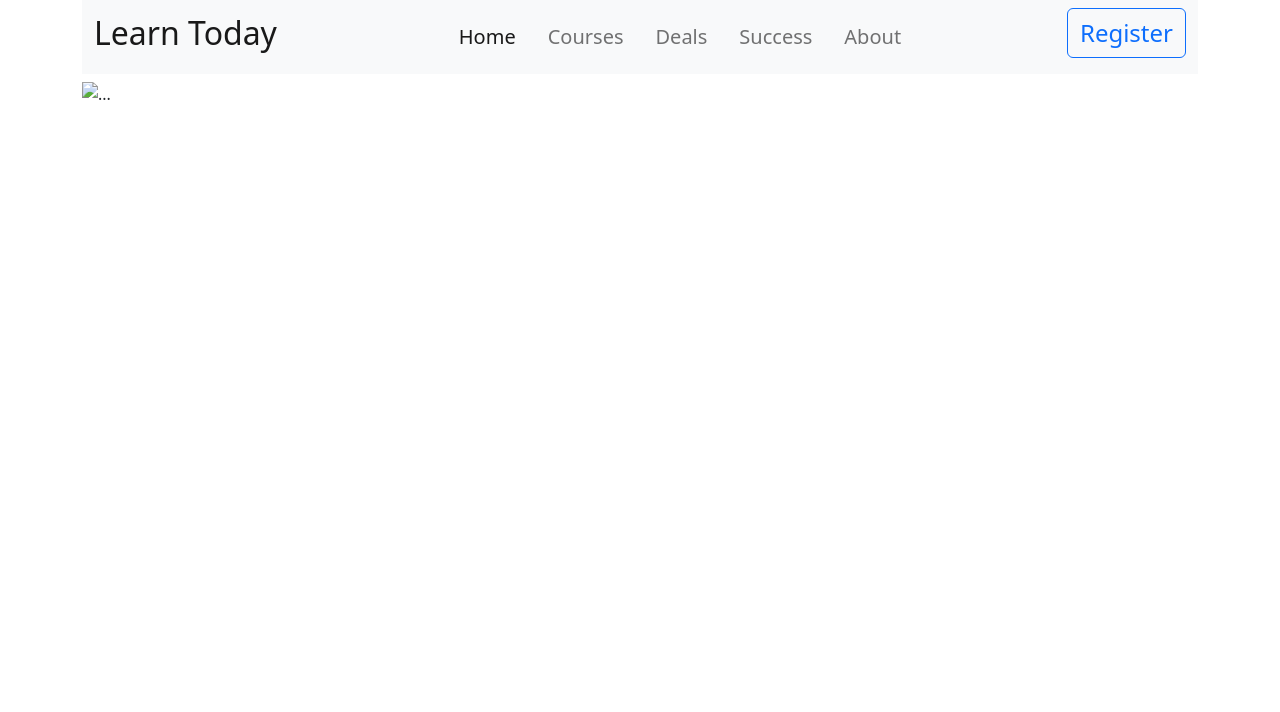
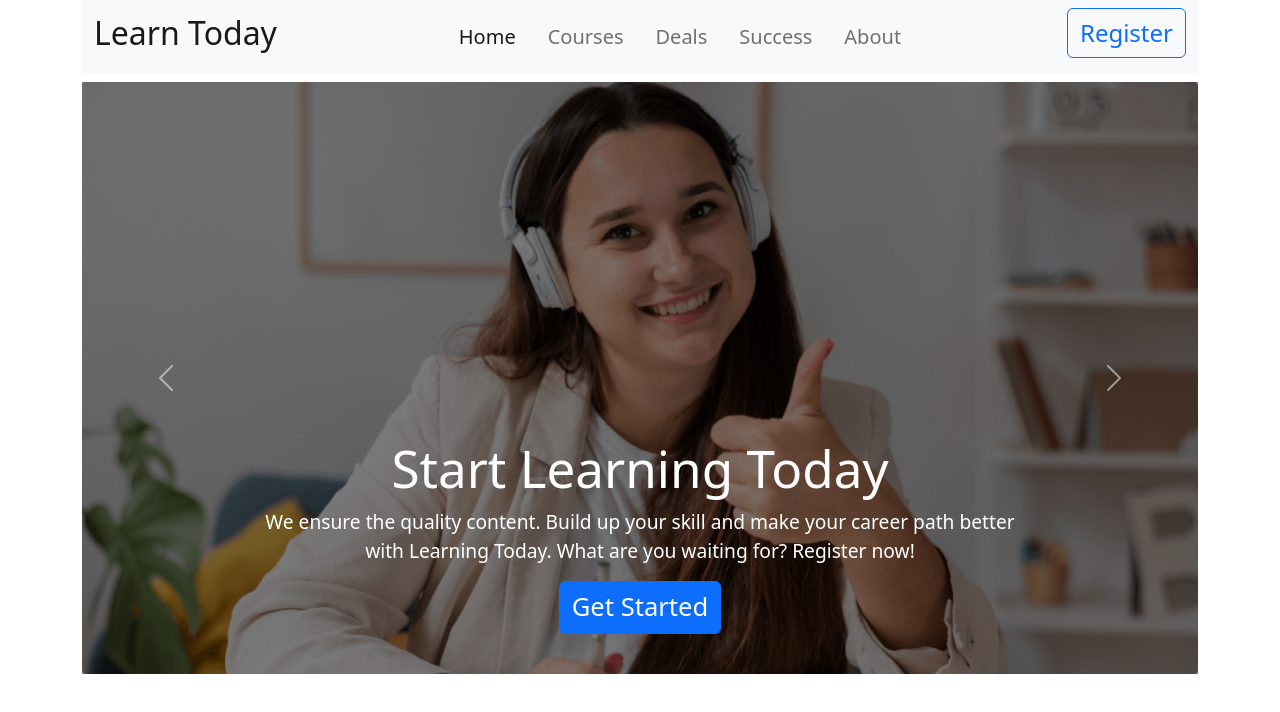
Before and after one commit to sadik2702/Learn-Today, a plain HTML site: page index.html in a window 1280 px wide. Drawn offline with nearby package versions, Linux system fonts and the light colour scheme.

Commit message:
top banner added

```diff
--- a/index.html
+++ b/index.html
@@ -9,6 +9,8 @@
       rel="stylesheet"
       href="https://cdn.jsdelivr.net/npm/bootstrap@5.2.0/dist/css/bootstrap.min.css"
     />
+    <!-- css link -->
+    <link rel="stylesheet" href="learn_today.css" />
     <title>Learn Today</title>
   </head>
   <body>
@@ -54,44 +56,94 @@
       </nav>
 
       <!-- top banner -->
-      <div id="carouselExampleCaptions" class="carousel slide" data-bs-ride="false">
-  <div class="carousel-indicators">
-    <button type="button" data-bs-target="#carouselExampleCaptions" data-bs-slide-to="0" class="active" aria-current="true" aria-label="Slide 1"></button>
-    <button type="button" data-bs-target="#carouselExampleCaptions" data-bs-slide-to="1" aria-label="Slide 2"></button>
-    <button type="button" data-bs-target="#carouselExampleCaptions" data-bs-slide-to="2" aria-label="Slide 3"></button>
-  </div>
+      <section>
+        <div
+          id="carouselExampleCaptions"
+          class="carousel slide"
+          data-bs-ride="false"
+        >
           <div class="carousel-inner">
             <div class="carousel-item active">
-      <img src="..." class="d-block w-100" alt="...">
-      <div class="carousel-caption d-none d-md-block">
-        <h5>First slide label</h5>
-        <p>Some representative placeholder content for the first slide.</p>
+              <div class="tint">
+                <img
+                  src="images/cover/cover-1.png"
+                  class="d-block w-100"
+                  alt="..."
+                />
+              </div>
+              <div class="carousel-caption">
+                <h1 style="font-size: 4vw">Start Learning Today</h1>
+                <p style="font-size: 1.5vw">
+                  We ensure the quality content. Build up your skill and make
+                  your career path better with Learning Today. What are you
+                  waiting for? Register now!
+                </p>
+                <button class="btn btn-primary" style="font-size: 2vw">
+                  Get Started
+                </button>
               </div>
             </div>
             <div class="carousel-item">
-      <img src="..." class="d-block w-100" alt="...">
-      <div class="carousel-caption d-none d-md-block">
-        <h5>Second slide label</h5>
-        <p>Some representative placeholder content for the second slide.</p>
+              <div class="tint">
+                <img
+                  src="images/cover/cover-3.jpg"
+                  class="d-block w-100"
+                  alt="..."
+                />
+              </div>
+              <div class="carousel-caption">
+                <h1 style="font-size: 4vw">Start Learning Today</h1>
+                <p style="font-size: 1.5vw">
+                  We ensure the quality content. Build up your skill and make
+                  your career path better with Learning Today. What are you
+                  waiting for? Register now.
+                </p>
+                <button class="btn btn-primary" style="font-size: 2vw">
+                  Get Started
+                </button>
               </div>
             </div>
             <div class="carousel-item">
-      <img src="..." class="d-block w-100" alt="...">
-      <div class="carousel-caption d-none d-md-block">
-        <h5>Third slide label</h5>
-        <p>Some representative placeholder content for the third slide.</p>
+              <div class="tint">
+                <img
+                  src="images/cover/cover-3.jpg"
+                  class="d-block w-100"
+                  alt="..."
+                />
+              </div>
+              <div class="carousel-caption">
+                <h1 style="font-size: 4vw">Start Learning Today</h1>
+                <p style="font-size: 1.5vw">
+                  We ensure the quality content. Build up your skill and make
+                  your career path better with Learning Today. What are you
+                  waiting for? Register now.
+                </p>
+                <button class="btn btn-primary" style="font-size: 2vw">
+                  Get Started
+                </button>
               </div>
             </div>
           </div>
-  <button class="carousel-control-prev" type="button" data-bs-target="#carouselExampleCaptions" data-bs-slide="prev">
+          <button
+            class="carousel-control-prev"
+            type="button"
+            data-bs-target="#carouselExampleCaptions"
+            data-bs-slide="prev"
+          >
             <span class="carousel-control-prev-icon" aria-hidden="true"></span>
             <span class="visually-hidden">Previous</span>
           </button>
-  <button class="carousel-control-next" type="button" data-bs-target="#carouselExampleCaptions" data-bs-slide="next">
+          <button
+            class="carousel-control-next"
+            type="button"
+            data-bs-target="#carouselExampleCaptions"
+            data-bs-slide="next"
+          >
             <span class="carousel-control-next-icon" aria-hidden="true"></span>
             <span class="visually-hidden">Next</span>
           </button>
         </div>
+      </section>
     </header>
     <script src="https://cdn.jsdelivr.net/npm/bootstrap@5.2.0/dist/js/bootstrap.bundle.min.js"></script>
   </body>
--- /dev/null
+++ b/learn_today.css
@@ -0,0 +1,14 @@
+.tint::after{
+    content: "";
+    display: block;
+    position: absolute;
+    top:0;
+    bottom: 0;
+    left: 0;
+    right: 0;
+    background:black;
+    opacity: .5;
+}
+/* .carousel-caption{
+    padding-bottom: 10%;
+} */
```
Lines whose indentation alone changed are shown as unchanged.
